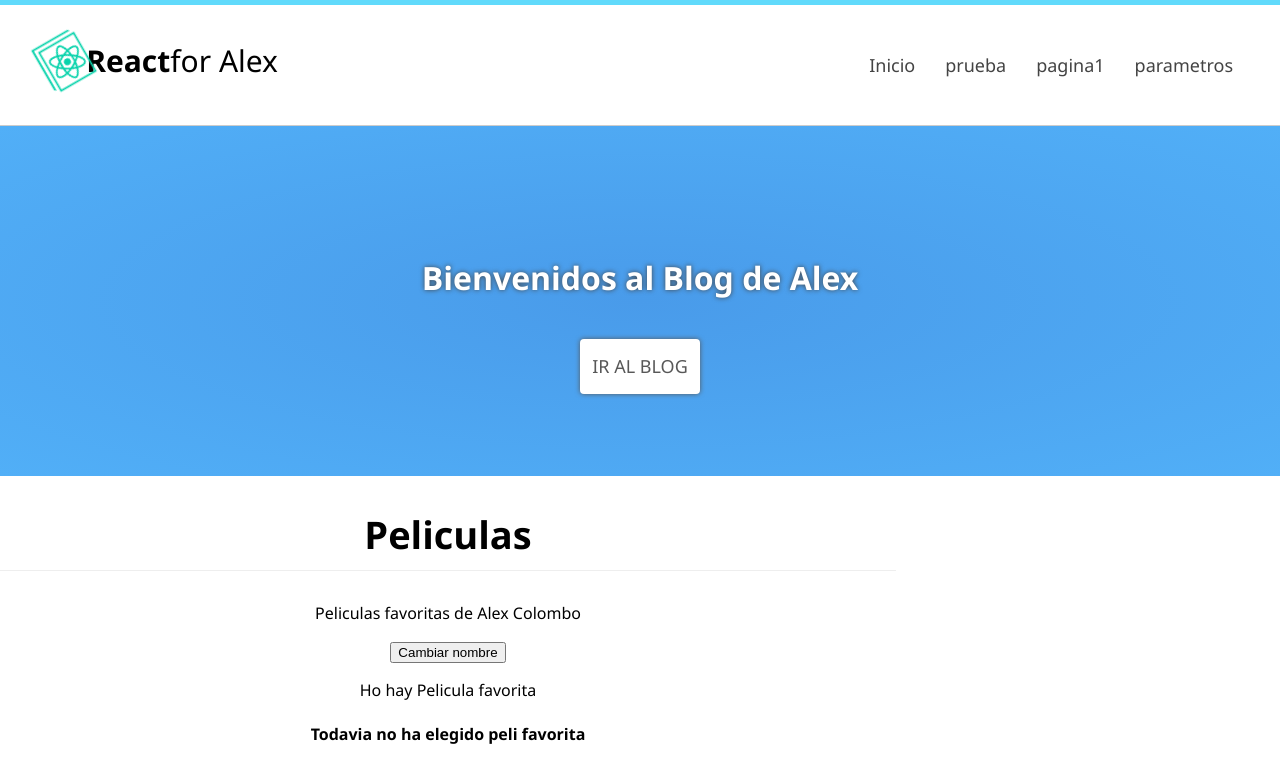
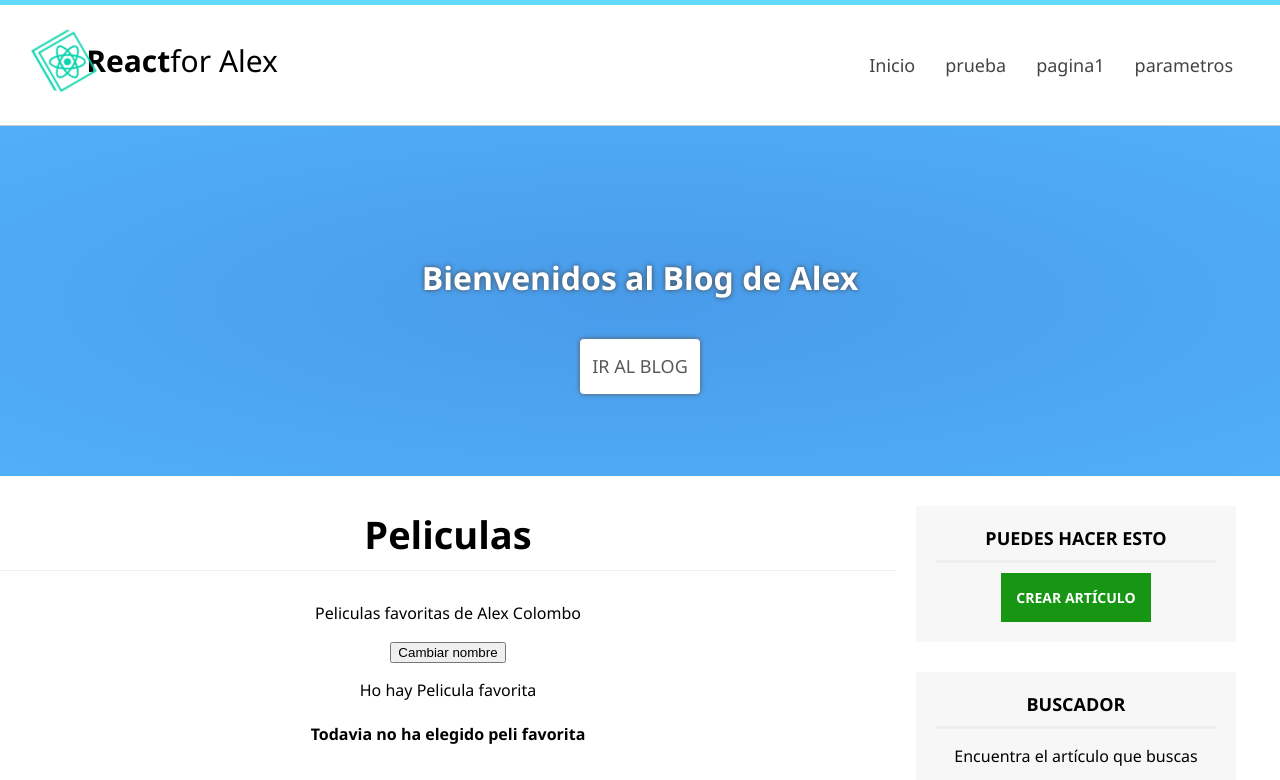
Before and after one commit to AleSkywaker/React_ALX, a React (Create React App) app: page / in a window 1280 px wide. Shown: the top 780 px of the page. Built offline with nearby package versions, Linux system fonts and the light colour scheme; grey boxes are pictures that could not be loaded.

Commit message:
restructuring

```diff
--- a/src/App.js
+++ b/src/App.js
@@ -11,7 +11,7 @@ function App() {
     <div className="App">
       {/* <Peliculas /> */}
       <Router />
-
+      <Sidebar />
       <div className="clearfix"></div>
       <Footer />
     </div>
--- a/src/components/Home.js
+++ b/src/components/Home.js
@@ -4,7 +4,7 @@ class Home extends Component {
   render() {
     return (
       <div id="content">
-        <Sidebar />
+
         <h1 className="subheader">últimos Articulos</h1>
       </div>
     );
```
